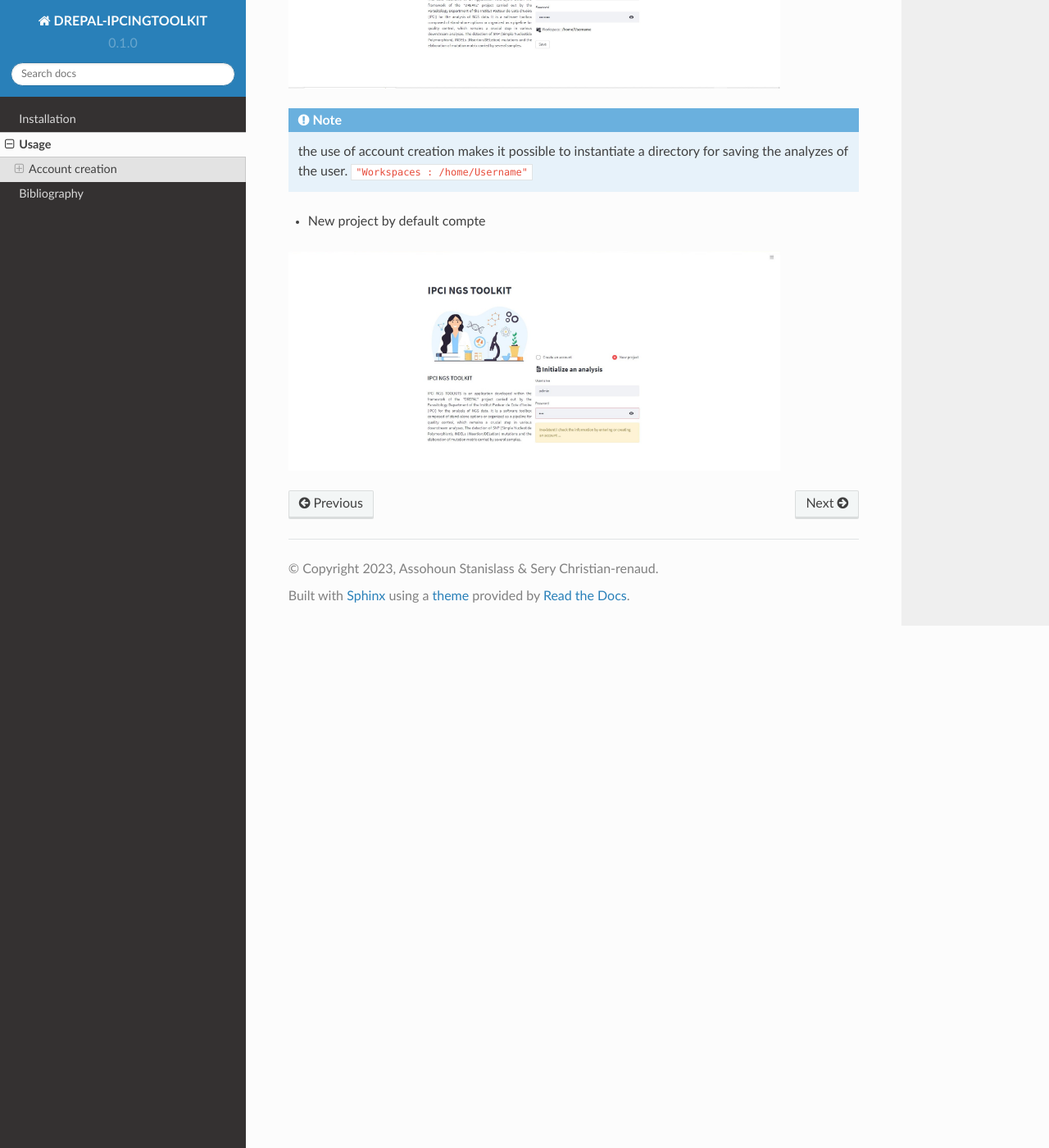
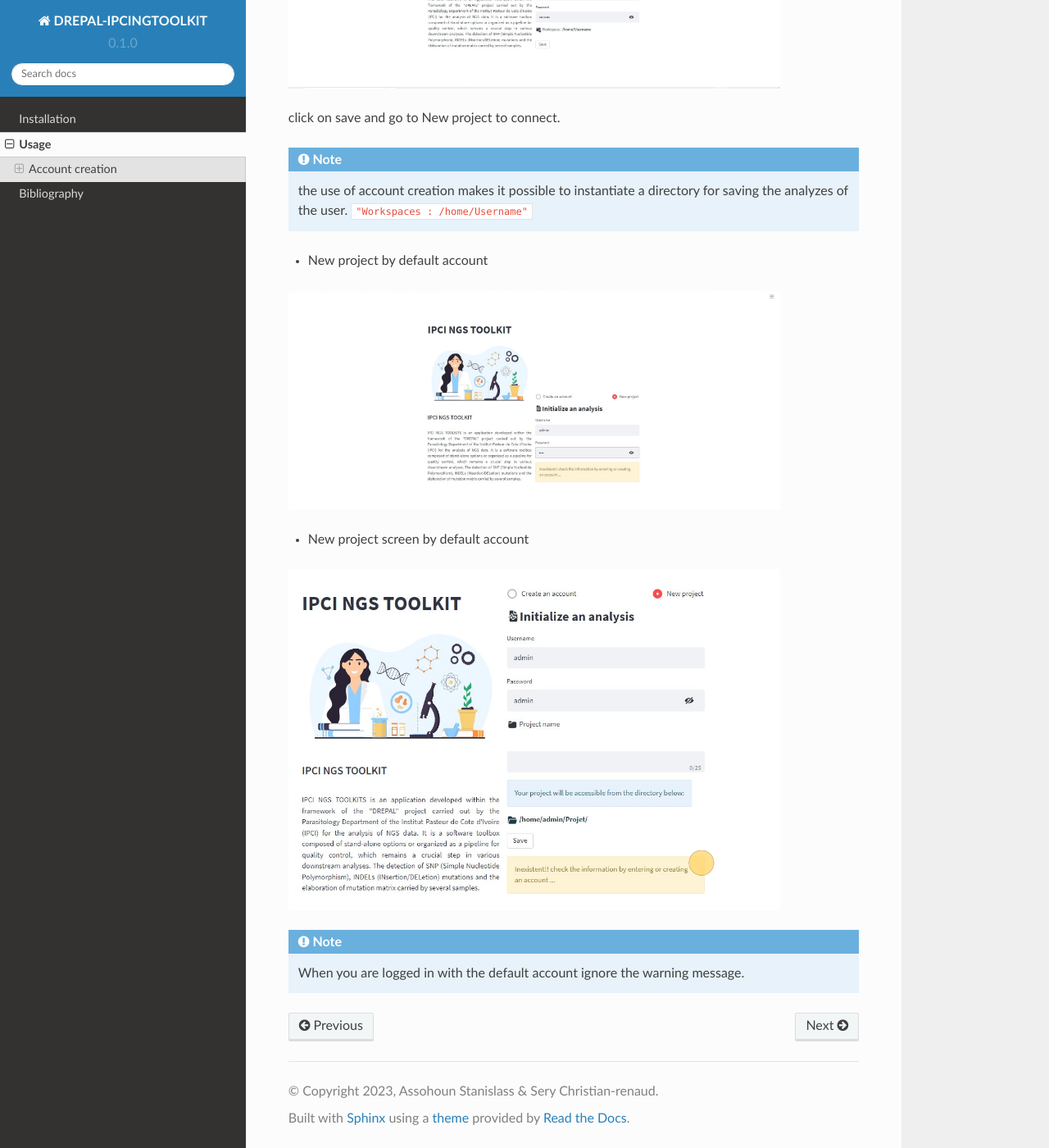
Before and after one commit to rezar12/DREPAL-IPCITOOLSKIT-DOC, a Sphinx documentation site: the page built from docs/source/Usage.rst, in a window 1280 px wide and 1400 px high, scrolled down 1315 px. Shown: the whole window at 82% size. Built offline with Sphinx 7.4.7 and the Read the Docs theme 2.0.0, drawn with Linux system fonts in a browser that asks for light colours.

Commit message:
Update Usage.rst

```diff
--- a/docs/source/Usage.rst
+++ b/docs/source/Usage.rst
@@ -30,12 +30,24 @@
   :width: 600
   :alt: Login Screen
 
+click on save and go to New project to connect.
+
 .. Note::
 
   the use of account creation makes it possible to instantiate a directory for saving the analyzes of the user.  ``"Workspaces : /home/Username"``
 
 
-* New project by default compte
+* New project by default account
+
 .. image:: Images/SharedScreenshot2.jpg
   :width: 600
   :alt: New project by admin compte
+
+* New project screen by  default account
+.. image:: Images/Group7.png
+  :width: 600
+  :alt: New project screen
+
+.. Note::
+
+  When you are logged in with the default account ignore the warning message.
```
